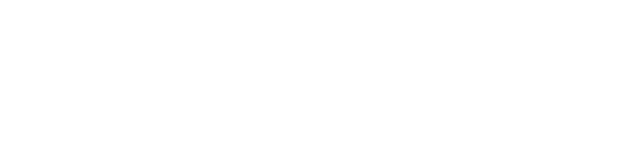
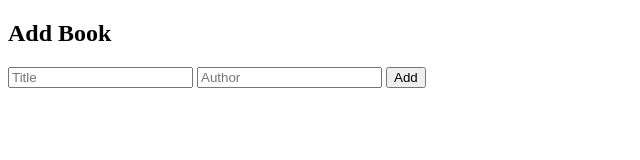
Before and after one commit to 0sugo/awesome-books, a website: page index.html in a window 1280 px wide. Shown: the whole page, without its empty margins (0-640 px from the left). Drawn offline with Linux system fonts and the light colour scheme.

Commit message:
add basic structure html

```diff
--- a/index.html
+++ b/index.html
@@ -4,9 +4,35 @@
     <meta charset="UTF-8">
     <meta http-equiv="X-UA-Compatible" content="IE=edge">
     <meta name="viewport" content="width=device-width, initial-scale=1.0">
-    <title>Document</title>
+    <title>Awesome books</title>
 </head>
 <body>
 
+    <section class="add-section">
+        <!-- <h2>Awesome books</h2>
+        <div>
+            <p>Lorem Ipsum</p>
+            <p>Lorem Ipsum</p>
+            <button>Remove</button>
+        </div> -->
+
+    </section>
+
+    <section>
+        <h2>Add Book</h2>
+        <form action="">
+            <label for="Title">
+                <input type="text" placeholder="Title" id="head" required>
+            </label>
+            <label for="author">
+                <input type="text" placeholder="Author" id="writer" required>
+            </label>
+            <button type="button" id="add">Add</button>
+        </form>
+
+    </section>
+
+
+<script src="main.js"></script>
 </body>
 </html>
```
